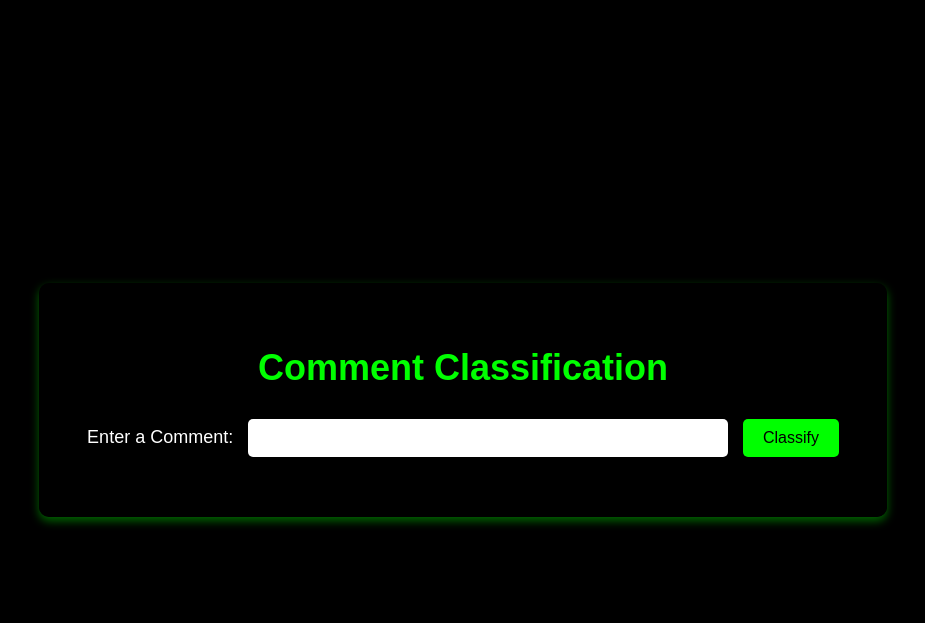
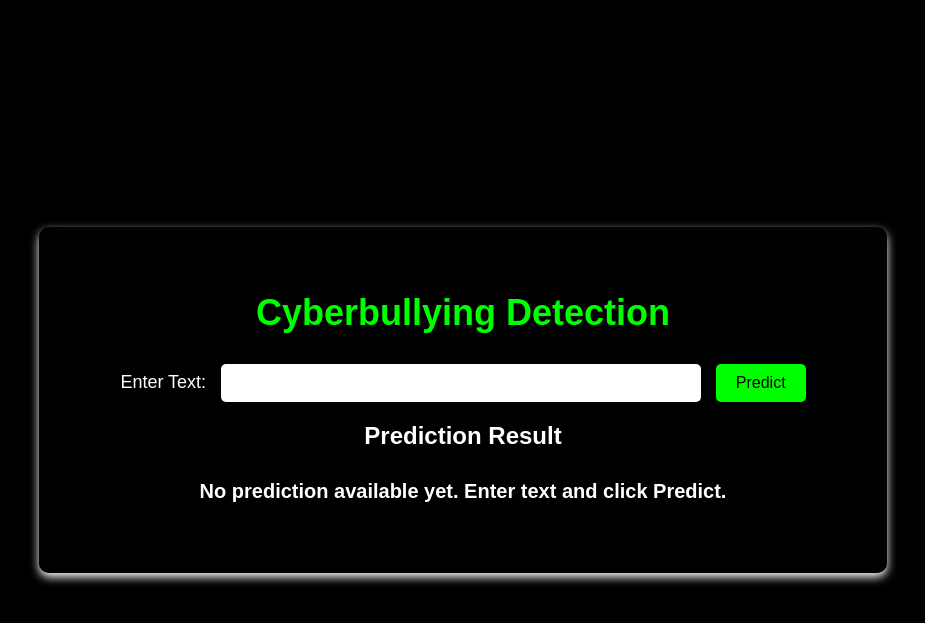
Before and after one commit to Codegeek2004/CyberBullying_Detection, a Flask app: page / in a window 1280 px wide. Shown: the top 623 px of the page, without its empty margins (177-1102 px from the left). Run offline with Flask 3, Linux system fonts and the light colour scheme.

Commit message:
ui updated

```diff
--- a/static/css/styles.css
+++ b/static/css/styles.css
@@ -1,7 +1,7 @@
 /* General body styling */
 body {
     font-family: Arial, sans-serif;
-    background-color: black; /* Black background for the whole page */
+    background-color: black; /* Default black background */
     color: white; /* White text color */
     display: flex;
     justify-content: center;
@@ -18,14 +18,15 @@ h1 {
     margin-bottom: 30px;
 }
 
-/* Container to hold form and result */
+/* Container Styling */
 .container {
     text-align: center;
     width: 60%;
     background-color: rgba(0, 0, 0, 0.7); /* Slight transparency for background */
     padding: 40px;
     border-radius: 10px;
-    box-shadow: 0px 4px 10px rgba(0, 255, 0, 0.4);
+    box-shadow: 0px 4px 10px white; /* Initial white shadow during loading */
+    transition: box-shadow 0.3s ease, color 0.3s ease; /* Smooth transition for shadow and text color */
 }
 
 /* Form styling */
@@ -61,22 +62,31 @@ button:hover {
     background-color: #007f00; /* Darker green on hover */
 }
 
-/* Result container styling */
-#result-container {
-    display: none;
-    margin-top: 20px;
+/* Dynamic container shadow colors */
+.container.cyberbullying {
+    box-shadow: 0px 4px 10px #ff0000; /* Red shadow for Cyberbullying */
 }
 
+.container.non-cyberbullying {
+    box-shadow: 0px 4px 10px #00ff00; /* Green shadow for Not Cyberbullying */
+}
+
+/* Result text styling */
 .result {
     font-size: 20px;
+    margin-top: 20px;
+    padding: 10px;
+    border-radius: 5px;
+    font-weight: bold;
 }
 
-.result.red {
-    color: #ff0000; /* Red for Cyberbullying */
+/* Dynamic result text colors */
+.result.cyberbullying {
+    color: #ff0000; /* Red text for Cyberbullying */
 }
 
-.result.green {
-    color: #00ff00; /* Green for Not Cyberbullying */
+.result.non-cyberbullying {
+    color: #00ff00; /* Green text for Not Cyberbullying */
 }
 
 /* Error Message Styling */
--- a/templates/index.html
+++ b/templates/index.html
@@ -3,71 +3,55 @@
 <head>
     <meta charset="UTF-8">
     <meta name="viewport" content="width=device-width, initial-scale=1.0">
-    <title>Comment Classification</title>
-    <link rel="stylesheet" href="styles.css"> <!-- Link to the external CSS file -->
+    <title>Cyberbullying Detection</title>
+    <!-- Link to styles -->
+    <link rel="stylesheet" href="{{ url_for('static', filename='css/styles.css') }}">
 </head>
-<body>
+<body class="{% if result == 'Cyberbullying' %}cyberbullying{% elif result == 'Not Cyberbullying' %}non-cyberbullying{% endif %}">
     <div class="container">
-        <h1>Comment Classification</h1>
-        <form id="classify-form">
-            <label for="comment">Enter a Comment:</label>
-            <input type="text" id="comment" name="comment" required>
-            <button type="submit">Classify</button>
+        <!-- Heading (always visible) -->
+        <h1 class="title">Cyberbullying Detection</h1>
+
+        <!-- Form for text input -->
+        <form id="predictionForm" method="POST" action="{{ url_for('index') }}" class="form">
+            <label for="text" class="label">Enter Text:</label>
+            <input type="text" id="text" name="text" value="{{ text_input if text_input else '' }}" class="input-field" required>
+            <button type="submit" class="submit-btn">Predict</button>
         </form>
 
-        <div id="result-container">
-            <h2>Result:</h2>
-            <p class="result" id="classification"></p>
-        </div>
+        <!-- Prediction Result Heading (always visible) -->
+        <h2 class="result-heading">Prediction Result</h2>
 
-        <p id="error-message" class="error"></p>
+        <!-- Text result (initially empty) -->
+        <p class="result" id="resultText">No prediction available yet. Enter text and click Predict.</p>
     </div>
 
     <script>
-        document.getElementById("classify-form").addEventListener("submit", function (e) {
-            e.preventDefault(); // Prevent the form from submitting normally
+        // Wait for the page to fully load
+        document.addEventListener("DOMContentLoaded", function () {
+            const container = document.querySelector(".container");
+            const resultText = document.getElementById("resultText");
 
-            const comment = document.getElementById("comment").value;
+            // Simulate model processing (replace this setTimeout with actual model logic)
+            setTimeout(() => {
+                // Replace `result` with actual data from the backend or prediction logic
+                const result = "{{ result }}"; // Example: 'Cyberbullying' or 'Not Cyberbullying'
 
-            // Clear any previous error messages
-            document.getElementById("error-message").innerText = "";
-
-            // Send POST request to Flask
-            fetch("/predict", {  // Flask's /predict route
-                method: "POST",
-                headers: {
-                    "Content-Type": "application/json",
-                },
-                body: JSON.stringify({ comment: comment }), // Send the comment in JSON format
-            })
-                .then((response) => {
-                    if (!response.ok) {
-                        throw new Error("Failed to classify the comment.");
-                    }
-                    return response.json();
-                })
-                .then((data) => {
-                    // Display the classification result
-                    const classificationElement = document.getElementById("classification");
-
-                    classificationElement.innerText = `${data["Classification"]}`;
-
-                    // Change color based on classification
-                    if (data["Classification"] === "Cyberbullying") {
-                        classificationElement.className = "result red";
-                    } else {
-                        classificationElement.className = "result green";
-                    }
-
-                    // Show the result container
-                    document.getElementById("result-container").style.display = "block";
-                })
-                .catch((error) => {
-                    // Handle errors
-                    console.error("Error:", error);
-                    document.getElementById("error-message").innerText = "An error occurred while classifying the comment. Please try again.";
-                });
+                if (result === "Cyberbullying") {
+                    container.classList.add("cyberbullying");
+                    resultText.classList.add("cyberbullying");
+                    resultText.textContent = "Cyberbullying Detected";
+                } else if (result === "Not Cyberbullying") {
+                    container.classList.add("non-cyberbullying");
+                    resultText.classList.add("non-cyberbullying");
+                    resultText.textContent = "Not Cyberbullying";
+                } else {
+                    resultText.textContent = "No prediction available yet. Enter text and click Predict.";
+                }
+            }, 1000); // Simulated 1-second delay for demo
         });
     </script>
+
+
 </body>
 </html>
```
Also changed, not shown: 1 other file.
